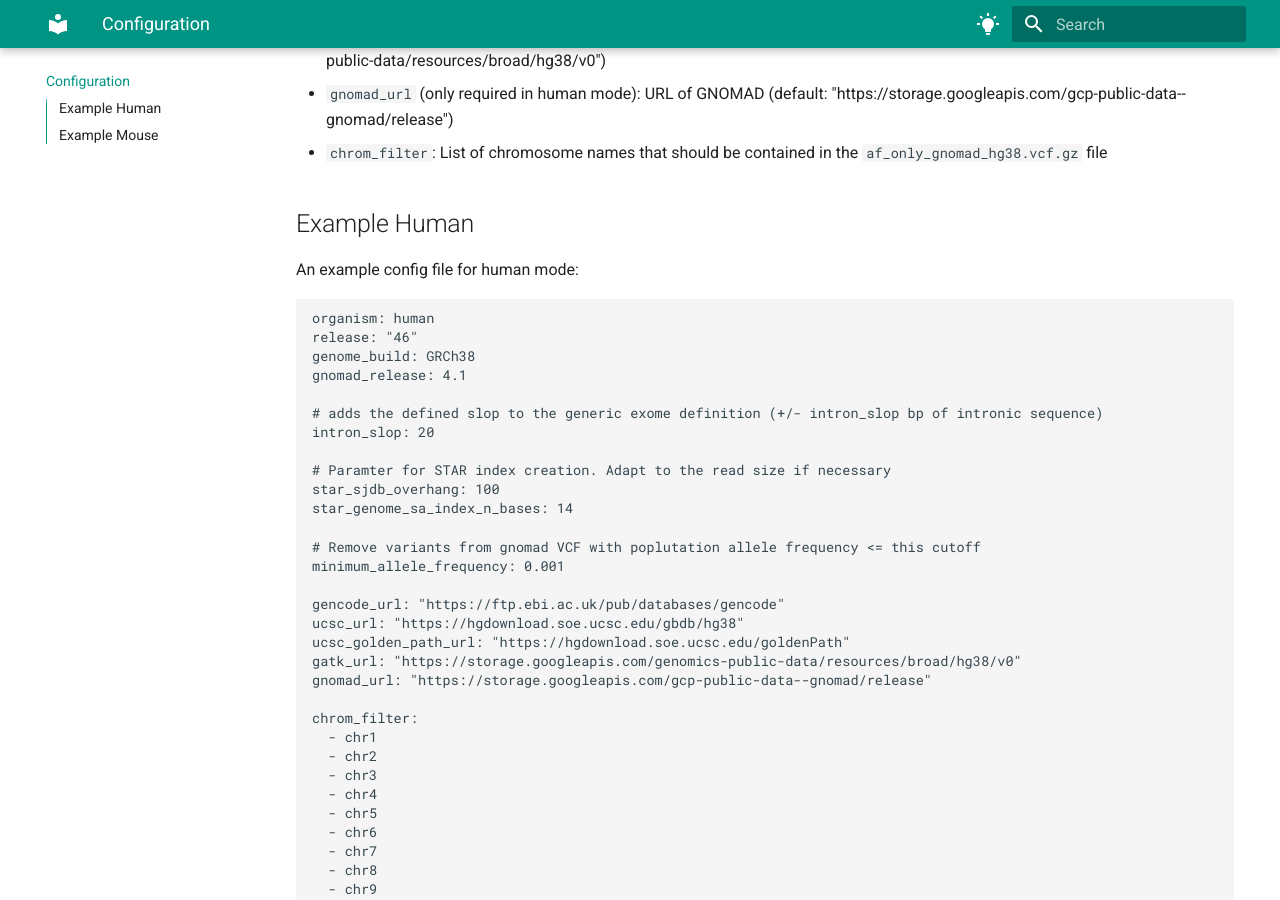
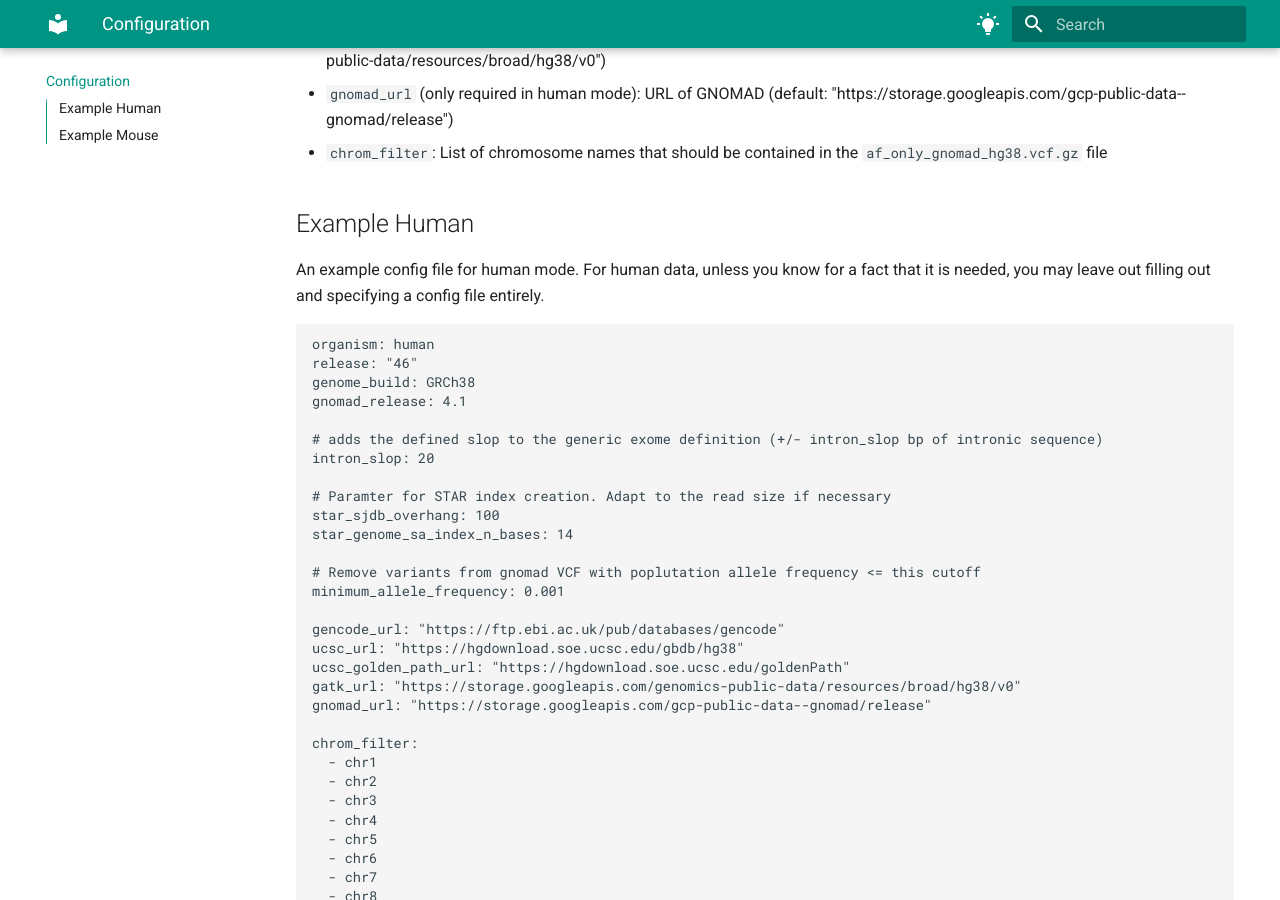
Before and after one commit to TRON-Bioinformatics/oblx, an MkDocs documentation site: the page built from docs/tronmake-genome-lib-builder/docs/configuration.md, in a window 1280 px wide and 900 px high, scrolled down 855 px. Built offline with MkDocs 1.6.1 and Material for MkDocs 9.7.7, drawn with Linux system fonts in a browser that asks for light colours.

Commit message:
docs(config): Add advice to just use defaults

````diff
--- a/docs/tronmake-genome-lib-builder/docs/configuration.md
+++ b/docs/tronmake-genome-lib-builder/docs/configuration.md
@@ -41,7 +41,9 @@ defaults set via the schema file at
 
 ## Example Human
 
-An example config file for human mode:
+An example config file for human mode. For human data, unless you know for a
+fact that it is needed, you may leave out filling out and specifying a config
+file entirely.
 
 ```
 organism: human
````
